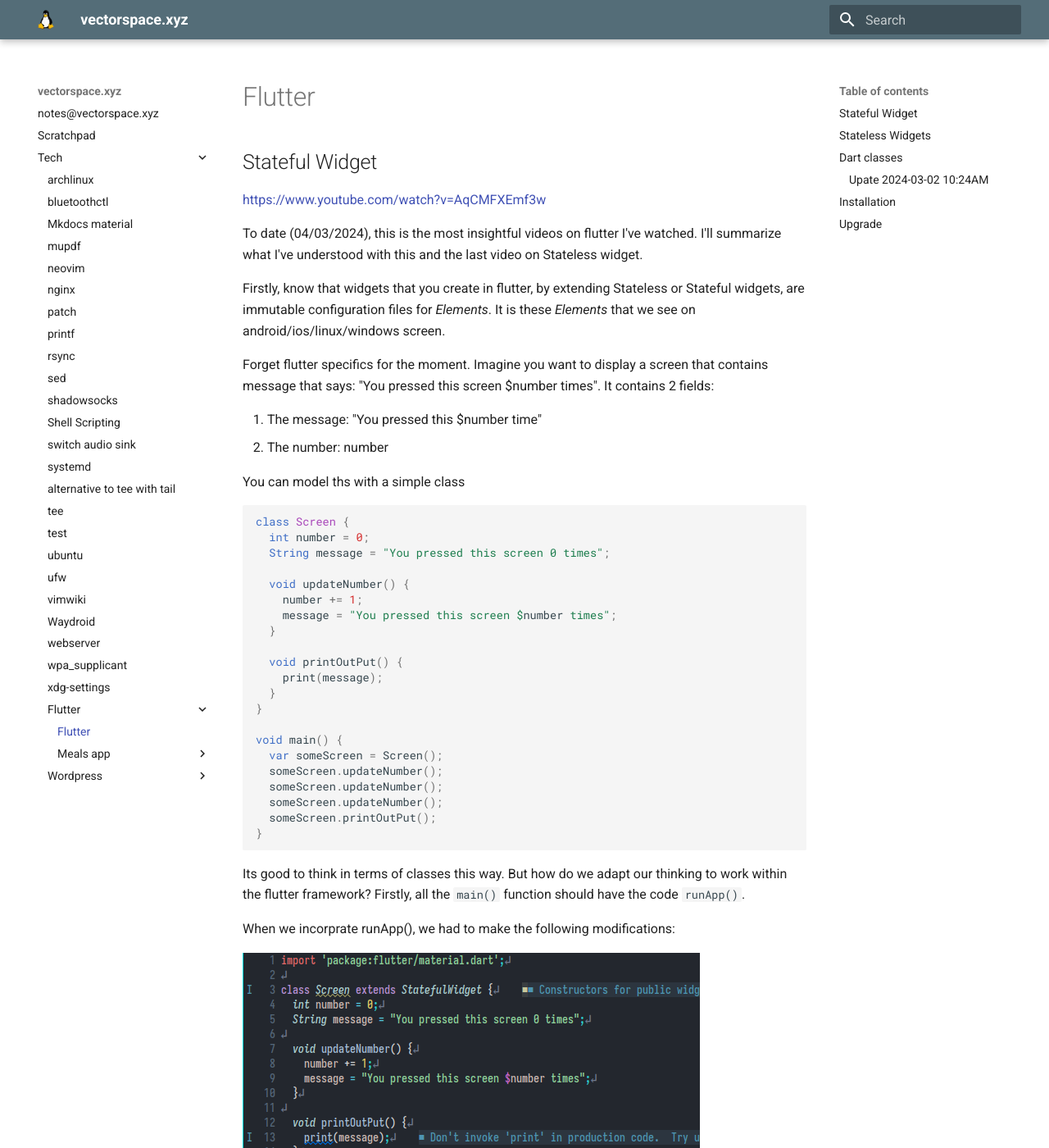
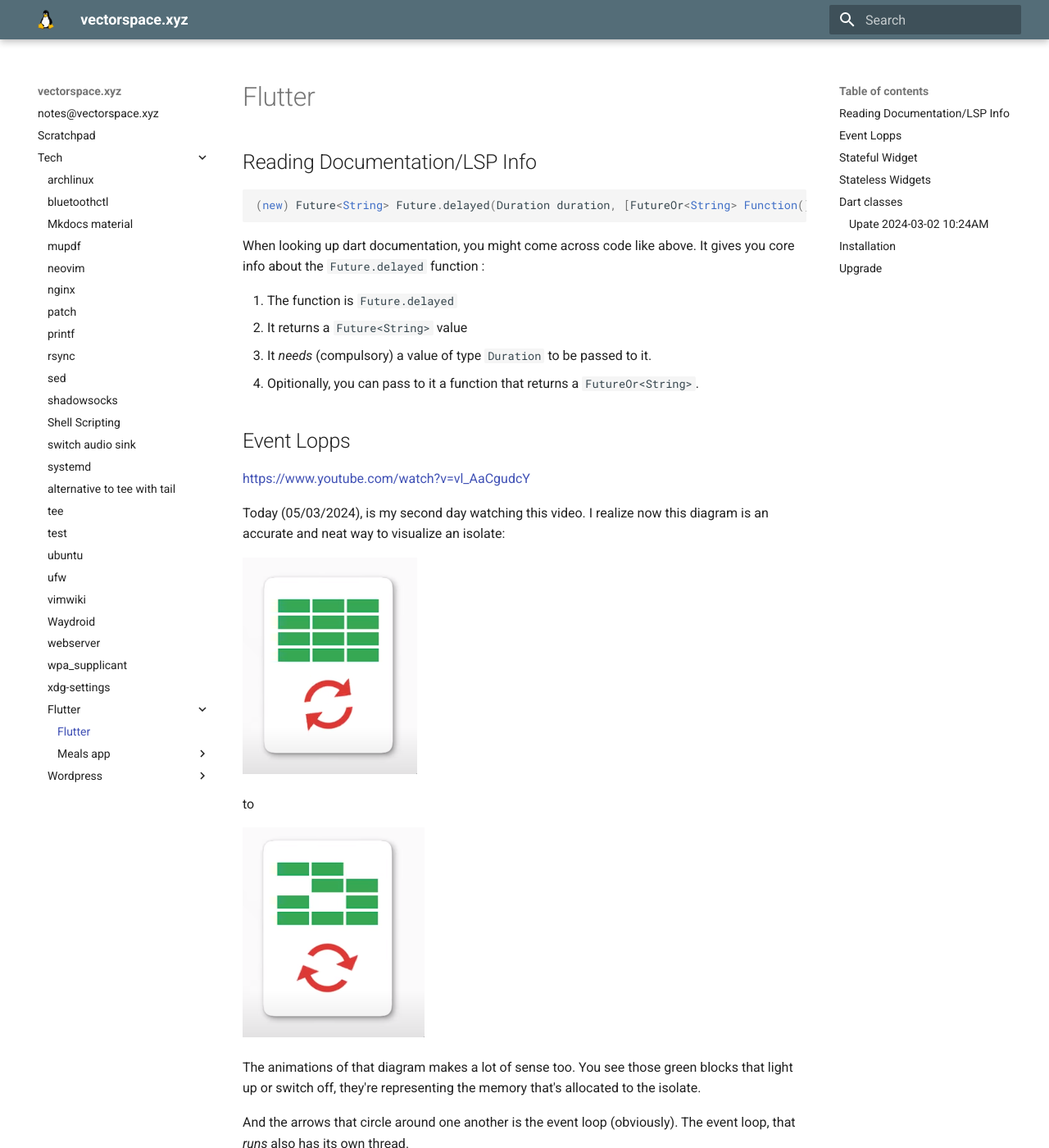
Before and after one commit to vectorspacexyz/vectorspacexyz.github.io, an MkDocs documentation site: the page built from docs/tech/flutter/index.md, in a window 1280 px wide and 1400 px high. Shown: the whole window at 82% size. Built offline with MkDocs 1.6.1 and Material for MkDocs 9.7.7, drawn with Linux system fonts in a browser that asks for light colours; comment, search, counter and statistics services are not loaded; some of the changed text lies outside the part shown.

Commit message:
flutter stuff

````diff
--- a/docs/tech/flutter/index.md
+++ b/docs/tech/flutter/index.md
@@ -2,6 +2,44 @@
 title: Flutter
 comments: true
 ---
+## Reading Documentation/LSP Info
+```dart
+(new) Future<String> Future.delayed(Duration duration, [FutureOr<String> Function()? computation])
+```
+
+When looking up dart documentation, you might come across code like above. It
+gives you core info about the `Future.delayed` function :
+
+1. The function is `Future.delayed`
+2. It returns a `Future<String>` value
+3. It *needs* (compulsory) a value of type `Duration` to be passed to it.
+4. Opitionally, you can pass to it a function that returns a `FutureOr<String>`.
+
+## Event Lopps
+[https://www.youtube.com/watch?v=vl_AaCgudcY](https://www.youtube.com/watch?v=vl_AaCgudcY)
+
+Today (05/03/2024), is my second day watching this video. I realize now this
+diagram is an accurate and neat way to visualize an isolate:
+
+![1709614212.png](img/1709614212.png)
+
+to
+
+![1709614359.png](img/1709614359.png)
+
+The animations of that diagram makes a lot of sense too. You see those green
+blocks that light up or switch off, they're representing the memory that's
+allocated to the isolate.
+
+And the arrows that circle around one another is the event loop (obviously).
+The event loop, that *runs* also has its own thread.
+
+Crucial point is that ALL dart code run in an isolate.
+
+"In dart, each thread is in its own isolate, with its own memory and it just
+processes events."
+
+
 ## Stateful Widget
 [https://www.youtube.com/watch?v=AqCMFXEmf3w](https://www.youtube.com/watch?v=AqCMFXEmf3w)
 
````
Also changed, not shown: docs/tech/flutter/img/1709614212.png (added), docs/tech/flutter/img/1709614359.png (added).
